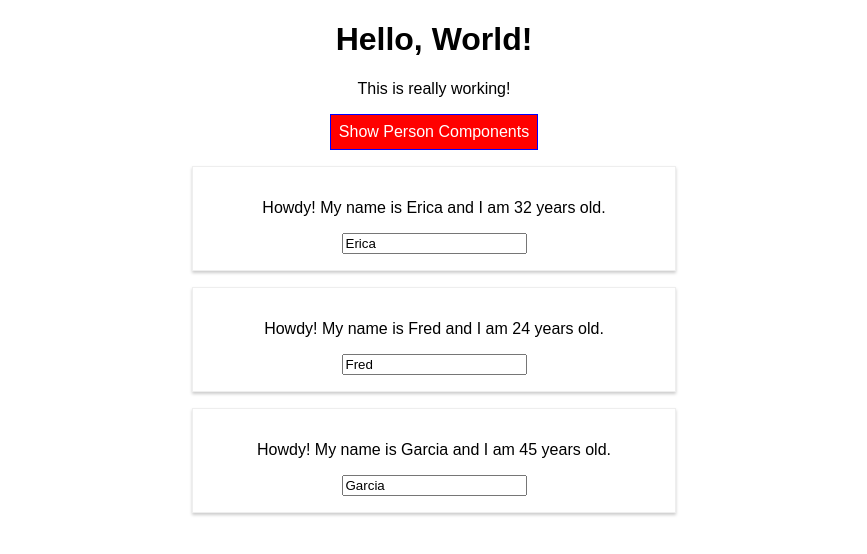
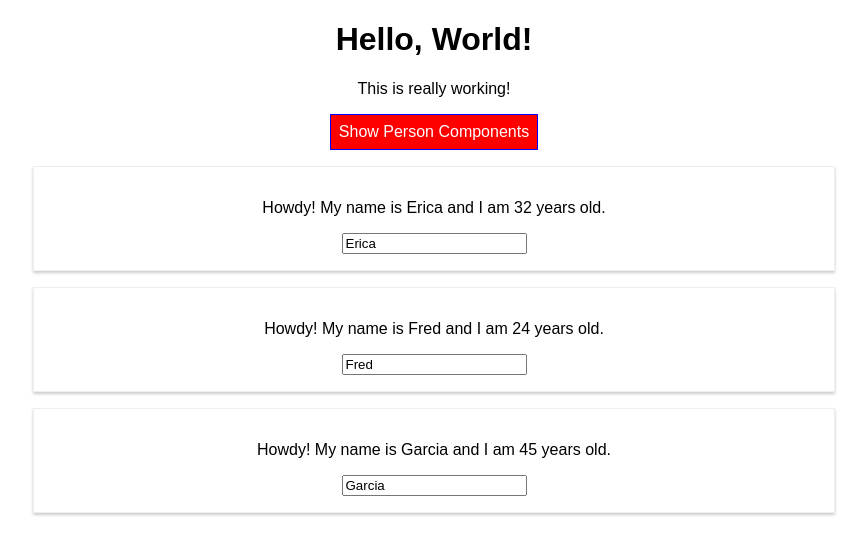
Before and after one commit to evannor/react-complete-guide, a React (Create React App) app: page / in a window 1280 px wide. Both pictures are taken after a click on the button "Show Person Components". Shown: the top 554 px of the page, without its empty margins (206-1073 px from the left). Built offline with nearby package versions, Linux system fonts and the light colour scheme.

Commit message:
Updates to styling

```diff
--- a/package.json
+++ b/package.json
@@ -6,7 +6,7 @@
     "aphrodite": "^2.4.0",
     "react": "^17.0.1",
     "react-dom": "^17.0.1",
-    "react-scripts": "1.1.5",
+    "react-scripts": "4.0.2",
     "styled-components": "^5.2.1"
   },
   "scripts": {
--- a/src/Person/Person.js
+++ b/src/Person/Person.js
@@ -10,7 +10,12 @@ const StyledDiv = styled.div`
   padding: 16px;
   text-align: center;
 
-  @media (min-width: 500px) {
+  &:hover {
+    background-color: gray;
+    cursor: pointer;
+  }
+
+  @media (max-width: 500px) {
     width: 450px;
   }
 `;
```
Also changed, not shown: 1 other file (tests, documents, lock files or other folders).
